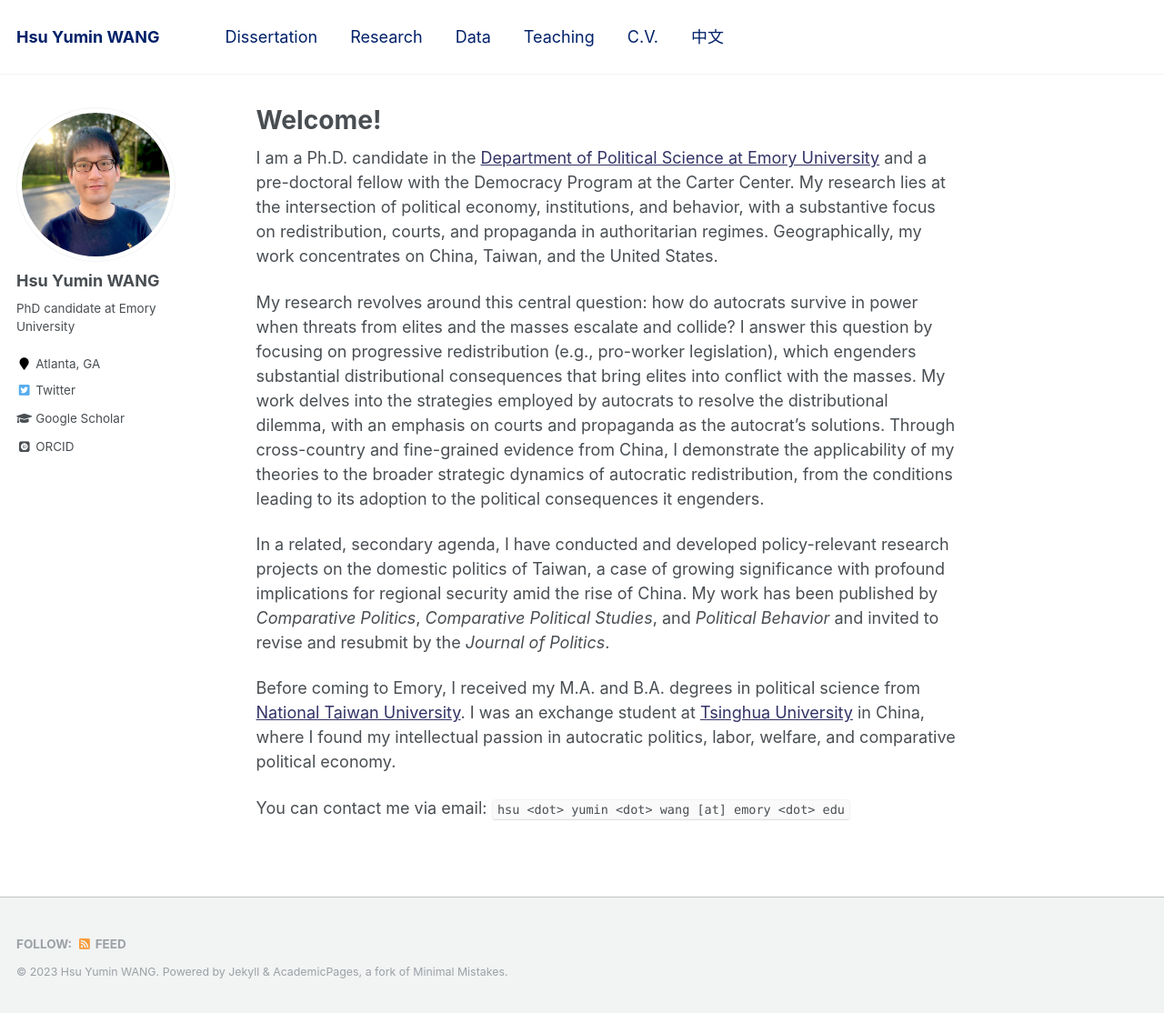
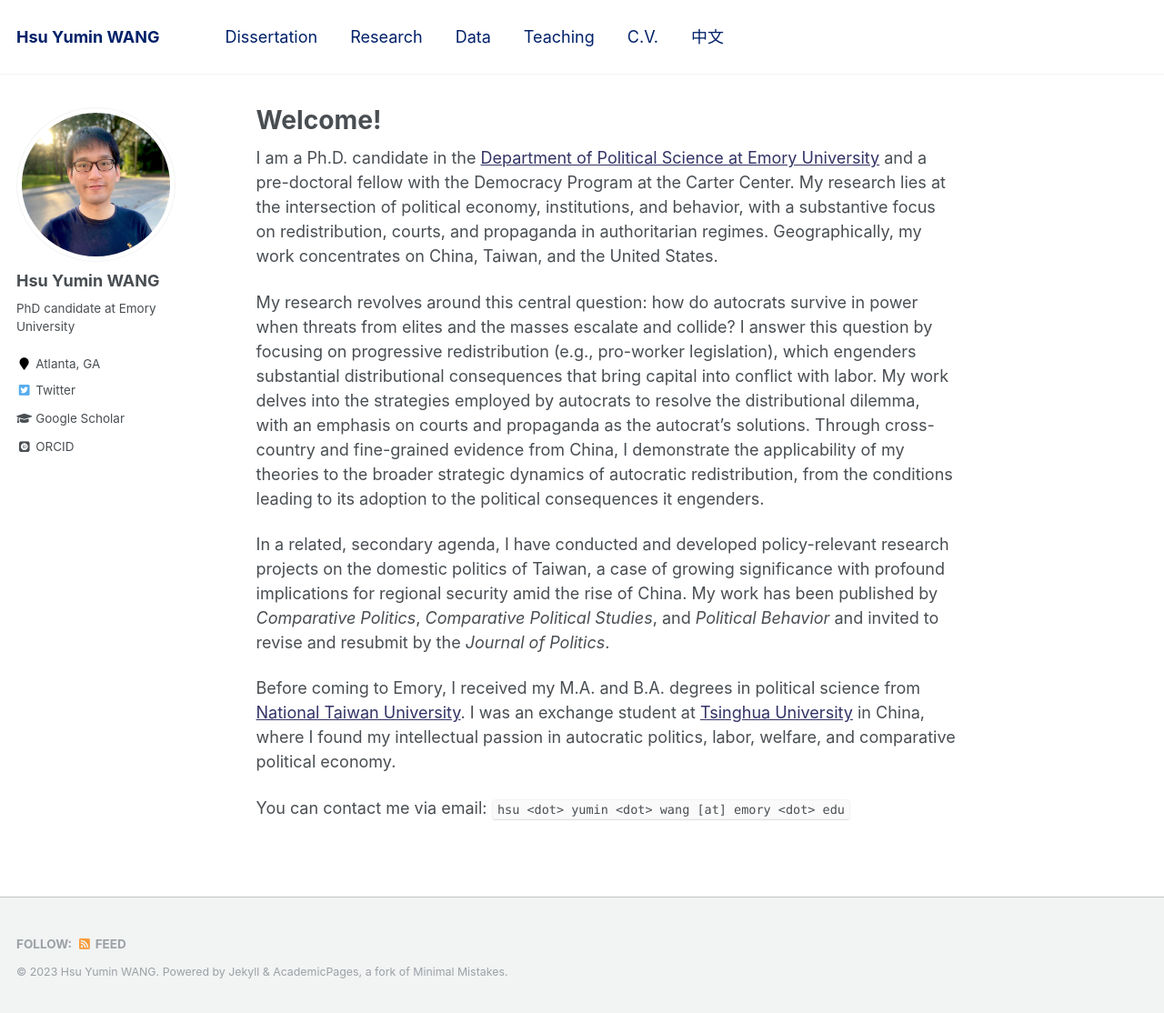
Before and after one commit to hsuyumin/hsuyumin.github.io, a Jekyll site: the page built from _pages/about.md, in a window 1280 px wide and 1114 px high. Shown: the whole window at 91% size. Built offline with Jekyll 4.4.1, drawn with Linux system fonts in a browser that asks for light colours; some web fonts are replaced.

Commit message:
Update about.md

```diff
--- a/_pages/about.md
+++ b/_pages/about.md
@@ -10,7 +10,7 @@ redirect_from:
 
 I am a Ph.D. candidate in the [Department of Political Science at Emory University](http://polisci.emory.edu/home/) and a pre-doctoral fellow with the Democracy Program at the Carter Center. My research lies at the intersection of political economy, institutions, and behavior, with a substantive focus on redistribution, courts, and propaganda in authoritarian regimes. Geographically, my work concentrates on China, Taiwan, and the United States.
 
-My research revolves around this central question: how do autocrats survive in power when threats from elites and the masses escalate and collide?  I answer this question by focusing on progressive redistribution (e.g., pro-worker legislation), which engenders substantial distributional consequences that bring elites into conflict with the masses. My work delves into the strategies employed by autocrats to resolve the distributional dilemma, with an emphasis on courts and propaganda as the autocrat's solutions. Through cross-country and fine-grained evidence from China, I demonstrate the applicability of my theories to the broader strategic dynamics of autocratic redistribution, from the conditions leading to its adoption to the political consequences it engenders.
+My research revolves around this central question: how do autocrats survive in power when threats from elites and the masses escalate and collide?  I answer this question by focusing on progressive redistribution (e.g., pro-worker legislation), which engenders substantial distributional consequences that bring capital into conflict with labor. My work delves into the strategies employed by autocrats to resolve the distributional dilemma, with an emphasis on courts and propaganda as the autocrat's solutions. Through cross-country and fine-grained evidence from China, I demonstrate the applicability of my theories to the broader strategic dynamics of autocratic redistribution, from the conditions leading to its adoption to the political consequences it engenders.
 
 In a related, secondary agenda, I have conducted and developed policy-relevant research projects on the domestic politics of Taiwan, a case of growing significance with profound implications for regional security amid the rise of China. My work has been published by _Comparative Politics_, _Comparative Political Studies_, and _Political Behavior_ and invited to revise and resubmit by the _Journal of Politics_.
 
```
